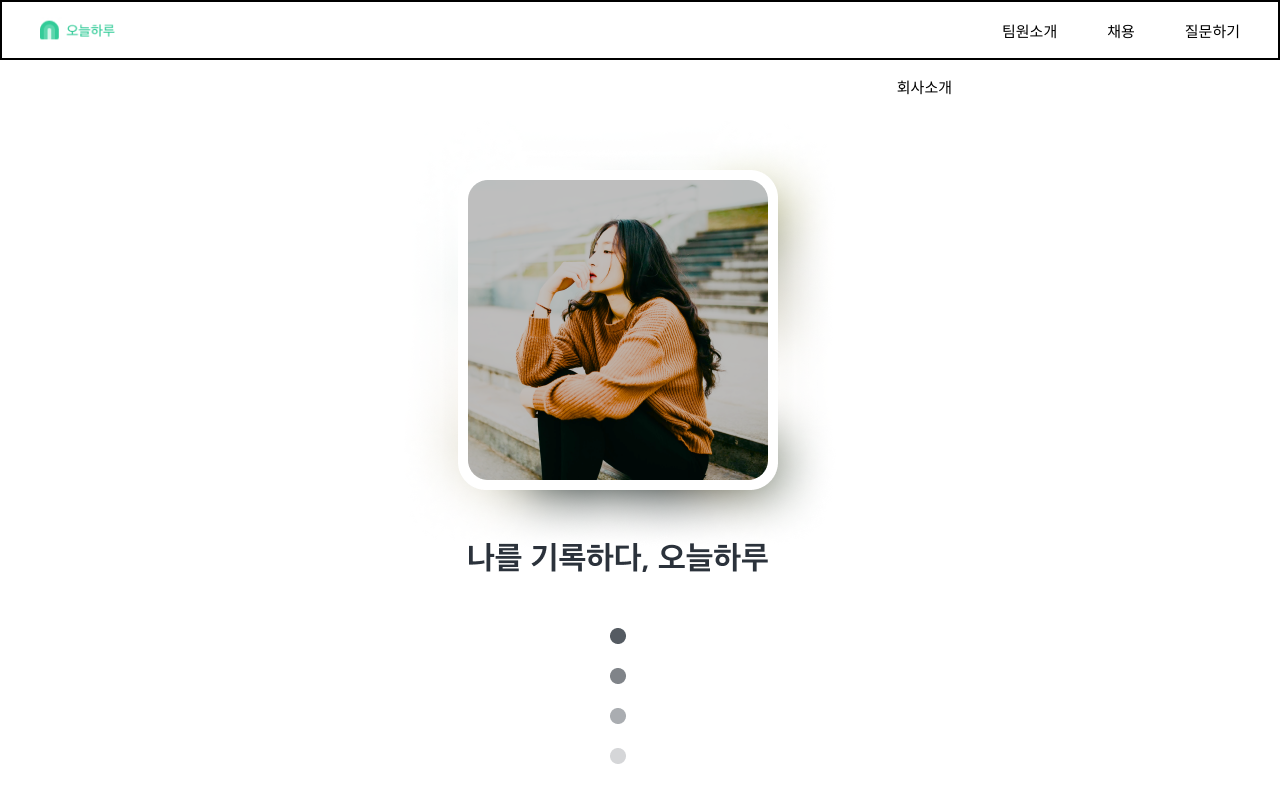
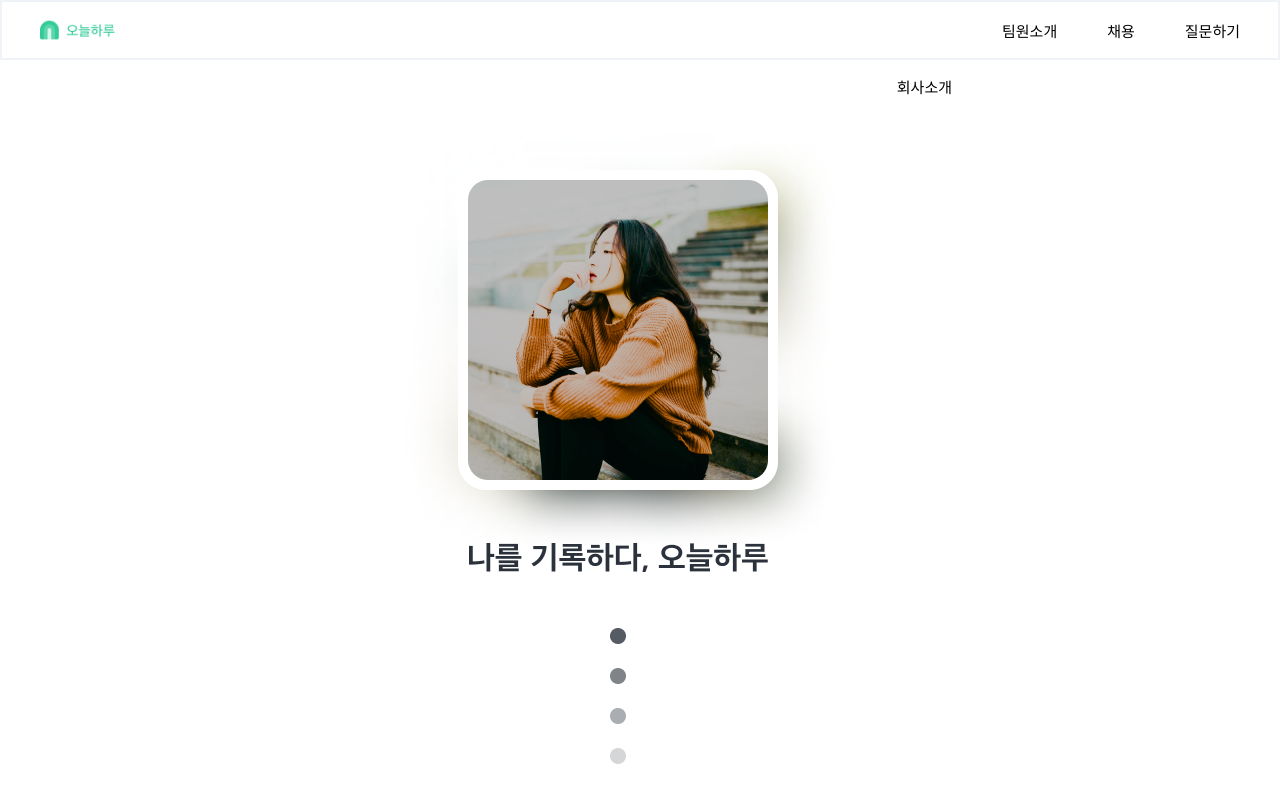
Before and after one commit to Someday-diary/Someday-Web, a Next.js app: page / in a window 1280 px wide. Shown: the top 800 px of the page. Built offline with nearby package versions, Linux system fonts and the light colour scheme.

Commit message:
Update: colorPalette 색상 추가

```diff
--- a/src/styles/colorPalette.ts
+++ b/src/styles/colorPalette.ts
@@ -13,5 +13,7 @@ export const colorPalette: IColorPalette = {
   gray: '#D4D4D4',
   csTitle: '#19C29E',
   csLine: '#89D9C8',
-  blueShadow: 'rgba(151, 186, 255, 0.25)'
+  blueShadow: 'rgba(151, 186, 255, 0.25)',
+  mainHeaderLine: '#EFF2F6',
+  mainTitleBackground: '#F3F3F3',
 }
--- a/src/types/theme.type.ts
+++ b/src/types/theme.type.ts
@@ -12,4 +12,6 @@ export interface IColorPalette {
   csTitle: string;
   csLine: string;
   blueShadow: string;
+  mainHeaderLine: string;
+  mainTitleBackground: string;
 }
```
